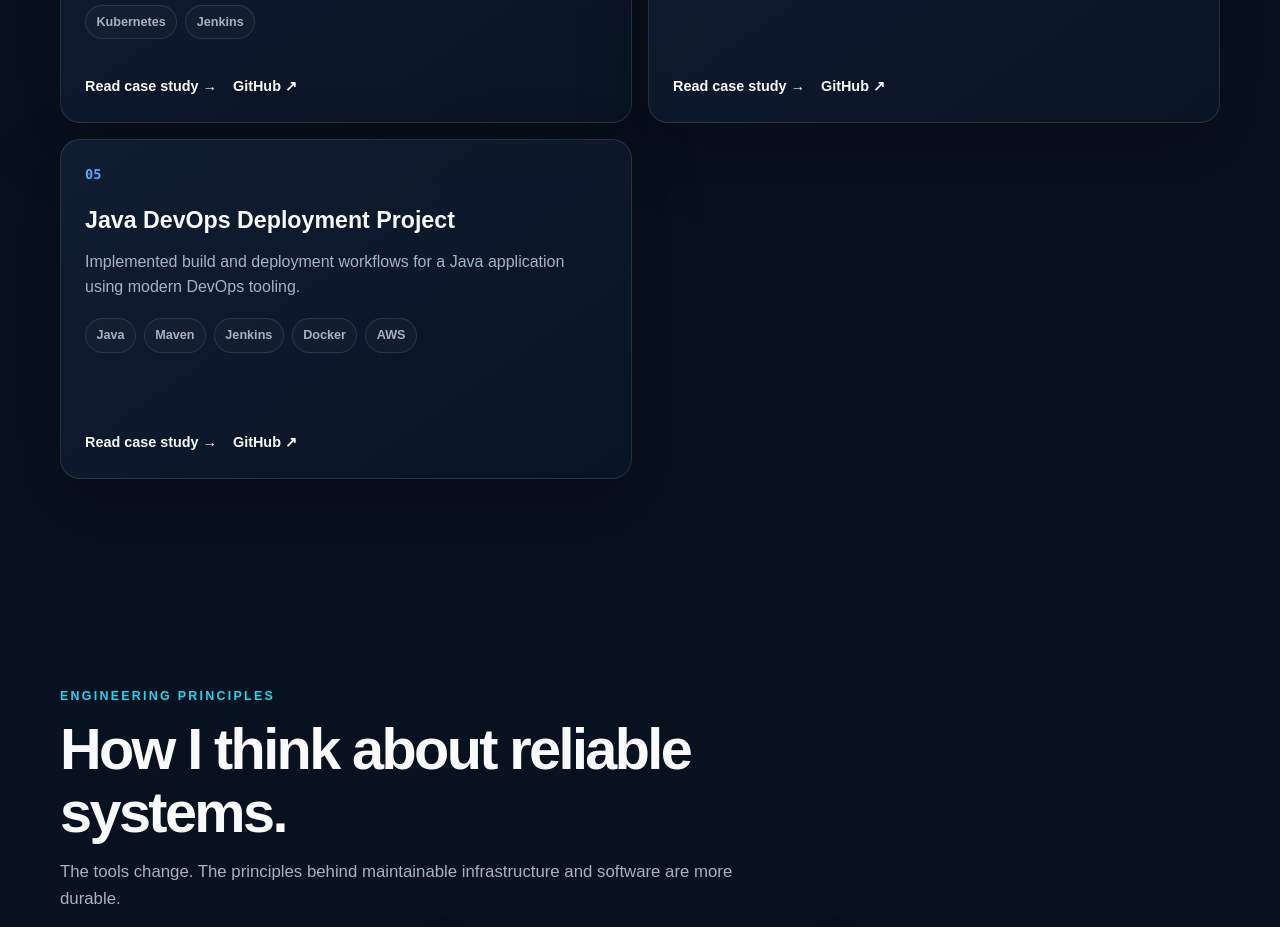
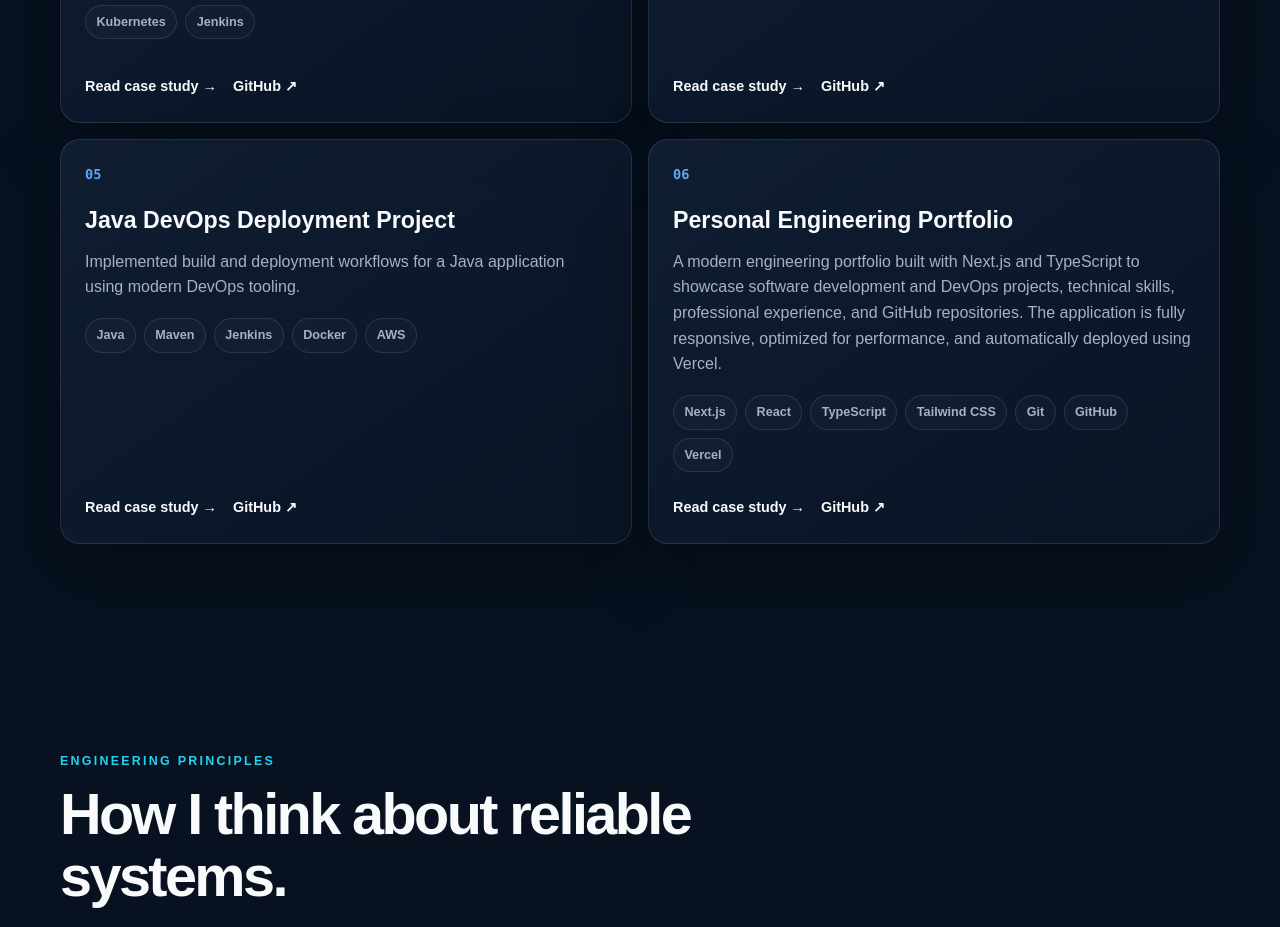
Before and after one commit to MJatto/portfolio, a Next.js app: page / in a window 1280 px wide. Shown: the part 4820-5747 px from the top of the page. Built offline with nearby package versions, Linux system fonts and the light colour scheme.

Commit message:
Connect portfolio projects to GitHub repositories

```diff
--- a/data/projects.ts
+++ b/data/projects.ts
@@ -214,4 +214,55 @@ export const projects: readonly Project[] = [
         ],
       },
   },
+  {
+    slug: "portfolio",
+    title: "Personal Engineering Portfolio",
+    description:
+      "A modern engineering portfolio built with Next.js and TypeScript to showcase software development and DevOps projects, technical skills, professional experience, and GitHub repositories. The application is fully responsive, optimized for performance, and automatically deployed using Vercel.",
+
+    technologies: [
+      "Next.js",
+      "React",
+      "TypeScript",
+      "Tailwind CSS",
+      "Git",
+      "GitHub",
+      "Vercel"
+    ],
+
+    repository: "https://github.com/MJatto/portfolio",
+
+    caseStudy: {
+      problem:
+        "This project was created to provide a centralized platform where recruiters and hiring managers can explore my software engineering and DevOps projects beyond what is possible on a traditional résumé. The portfolio showcases my technical skills, project experience, and professional background while serving as a continuously evolving representation of my work.",
+
+      solution:
+        "I designed the application using Next.js App Router with TypeScript and reusable React components. Project information is driven by structured data files, making it easy to add or update projects without changing the application's core structure. The site integrates GitHub repositories, downloadable résumé functionality, SEO optimization through robots.txt and sitemap generation, and automated deployments using Vercel.",
+
+      architecture: [
+        "Next.js App Router for routing and application structure.",
+        "Reusable React components for navigation, project cards, and page layouts.",
+        "Structured TypeScript data files powering project and case study content.",
+        "Responsive design optimized for desktop, tablet, and mobile devices.",
+        "Continuous deployment pipeline using GitHub and Vercel."
+      ],
+
+      challenges: [
+        "Built a fully responsive engineering portfolio using modern React development practices.",
+        "Implemented reusable components to improve scalability and maintainability.",
+        "Integrated GitHub repositories and downloadable résumé functionality.",
+        "Configured automatic deployments with Vercel connected to GitHub.",
+        "Implemented SEO improvements through sitemap and robots configuration.",
+        "Resolved Git branching, merge conflicts, and production deployment issues during development."
+      ],
+
+      lessons: [
+        "Strengthened Git workflow skills by resolving merge conflicts and unrelated repository histories.",
+        "Gained practical experience deploying production applications with Vercel.",
+        "Improved understanding of responsive UI design using Next.js and Tailwind CSS.",
+        "Learned how to troubleshoot deployment, routing, and production configuration issues.",
+        "Designed a scalable project structure that can easily accommodate future portfolio projects."
+      ],
+      }
+  }
 ] as const;
```
